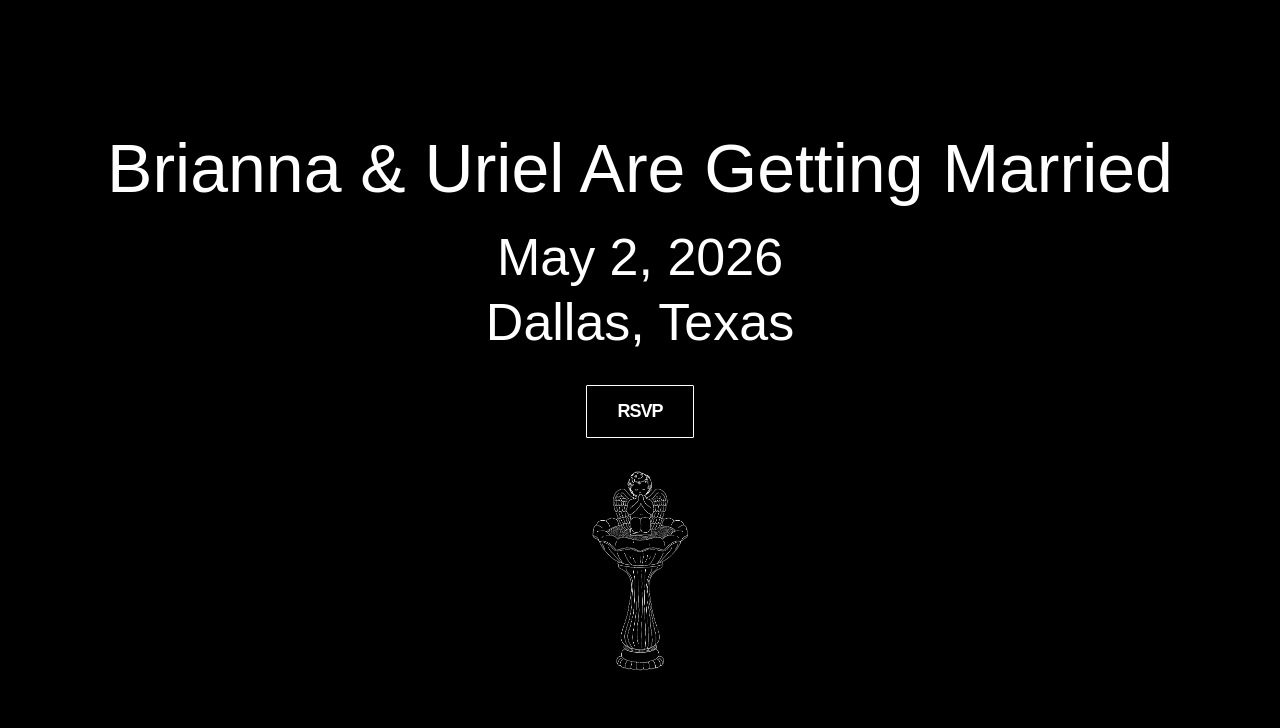
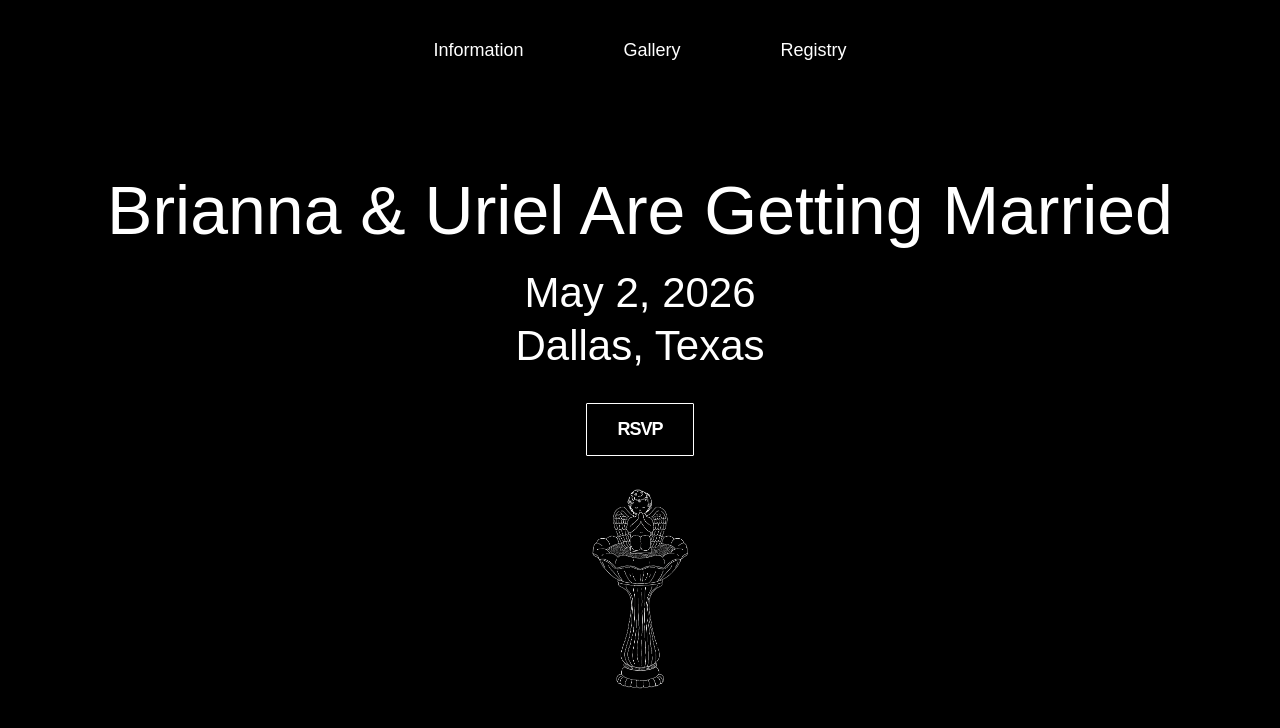
Before and after one commit to isabaez/wedding-website, a Next.js app: page / in a window 1280 px wide. Shown: the top 728 px of the page. Built offline with nearby package versions, Linux system fonts and the light colour scheme; a web font is replaced by a local one.

Commit message:
add homepage site nav

```diff
--- /dev/null
+++ b/src/app/components/global/navigation/navigation.js
@@ -0,0 +1,21 @@
+import Link from "next/link";
+import styles from "@components/global/navigation/navigation.module.scss";
+
+export default function Navigation() {
+
+  return (
+    <nav className={styles.siteNav}>
+      <ul className={styles.navList}>
+        <li className={styles.navItem}>
+          <Link href="/information">Information</Link>
+        </li>
+        <li className={styles.navItem}>
+          <Link href="/gallery">Gallery</Link>
+        </li>
+        <li className={styles.navItem}>
+          <Link href="/registry">Registry</Link>
+        </li>
+      </ul>
+    </nav>
+  )
+}
--- /dev/null
+++ b/src/app/components/global/navigation/navigation.module.scss
@@ -0,0 +1,58 @@
+.siteNav {
+  position: absolute;
+  top: 0;
+  left: 0;
+  width: 100%;
+  display: flex;
+  justify-content: center;
+  align-items: center;
+  padding: 4rem 0 0;
+}
+
+.navList {
+  list-style: none;
+  display: flex;
+  flex-wrap: wrap;
+  justify-content: center;
+  gap: 24px;
+  padding: 0 18px;
+  margin: 0;
+
+  @media screen and (min-width: 768px) {
+    gap: 60px;
+  }
+
+  @media screen and (min-width: 1024px) {
+    gap: 100px;
+  }
+}
+
+.navItem {
+  font-family: $sansSerif;
+  font-size: 1.2rem;
+  color: $white;
+
+  @media screen and (min-width: 768px) {
+    font-size: 1.6rem;
+  }
+
+  @media screen and (min-width: 1024px) {
+    font-size: 1.8rem;
+  }
+
+  &:hover {
+    @media screen and (min-width: 1024px) {
+      opacity: .7;
+      transition: opacity .2s ease-in-out;
+    }
+  }
+
+  a {
+    text-decoration: none;;
+  }
+}
+
+.navItemActive {
+  font-weight: bold;
+  text-decoration: underline;
+}
--- a/src/app/components/home/home.module.scss
+++ b/src/app/components/home/home.module.scss
@@ -1,12 +1,12 @@
 .page {
   min-height: 100svh;
-  padding: 6rem 3rem;
+  padding: 6rem 1.8rem;
   display: flex;
   justify-content: center;
   align-items: center;
 
   @media screen and (min-width: 1024px) {
-    padding: 8rem 6rem;
+    padding: 10rem 6rem 4rem;
   }
 }
 
@@ -28,6 +28,10 @@
     font-size: 4.8rem;
   }
 
+  @media screen and (min-width: 768px) {
+    font-size: 5.6rem;
+  }
+
   @media screen and (min-width: 1024px) {
     font-size: 6.8rem;
   }
@@ -35,7 +39,7 @@
   br {
     display: block;
 
-    @media screen and (min-width: 1024px) {
+    @media screen and (min-width: 768px) {
       display: none;
     }
   }
@@ -48,11 +52,15 @@
   margin-bottom: .5rem;
 
   @media screen and (min-width: 375px) {
+    font-size: 3.4rem;
+  }
+
+  @media screen and (min-width: 768px) {
     font-size: 3.8rem;
   }
 
   @media screen and (min-width: 1024px) {
-    font-size: 5.2rem;
+    font-size: 4.2rem;
   }
 }
 
--- a/src/app/page.js
+++ b/src/app/page.js
@@ -1,11 +1,15 @@
 import Link from "next/link";
 import Image from "next/image";
 import styles from "@components/home/home.module.scss";
+import Navigation from "@components/global/navigation/navigation";
 import Footer from "@components/global/footer/footer";
 
 export default function Home() {
   return (
     <div className={styles.page}>
+      <header>
+        <Navigation />
+      </header>
       <main className={styles.main}>
         <h1 className={"h1 " + styles.heading}>
           Brianna & Uriel <br />Are Getting Married
```
